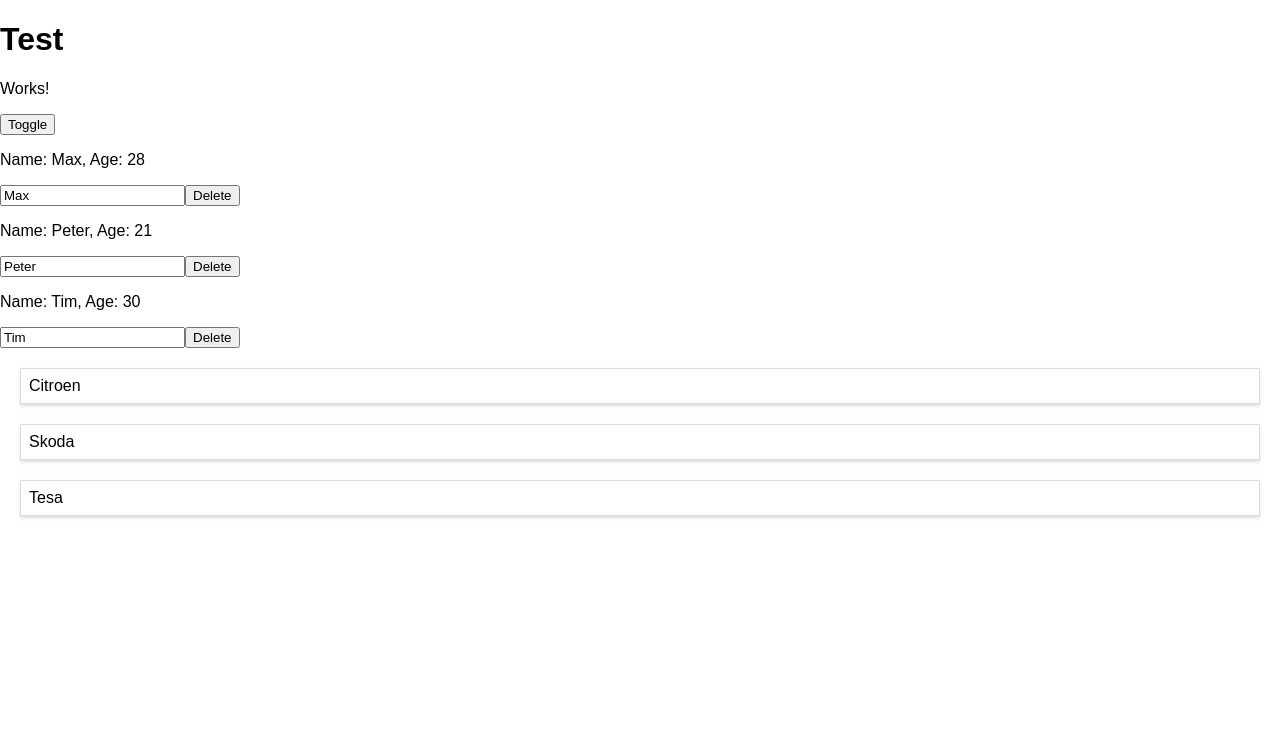
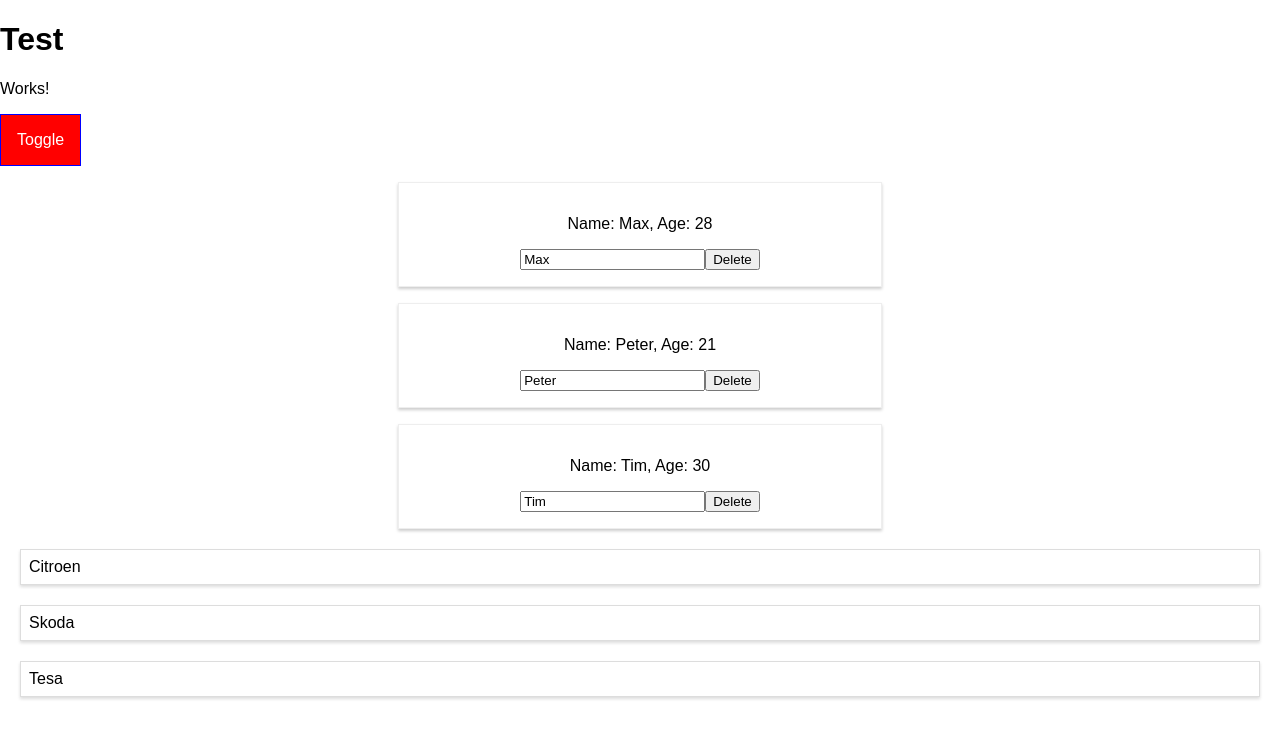
Before and after one commit to JakubKubista/react-the-complete-guide, a React app: page / in a window 1280 px wide. Shown: the top 738 px of the page. Built offline with nearby package versions, Linux system fonts and the light colour scheme.

Commit message:
Add usecase with styled-components

```diff
--- a/src/App.css
+++ b/src/App.css
@@ -10,7 +10,7 @@
   font-weight: bold;
 }
 
-.App button {
+/* .App button {
   border: 1px solid blue;
   padding: 16px;
   background-color: green;
@@ -21,7 +21,7 @@
 .App button:hover {
   background-color: lightgreen;
   color: black;
-}
+} */
 
 .App button.Red {
   background-color: red;
--- a/src/App.js
+++ b/src/App.js
@@ -1,8 +1,22 @@
 import React, { Component } from 'react';
+import styled from 'styled-components';
+
 import classes from './App.css';
-
 import Person from './components/person'
 import Car from './components/car'
+
+const StyledButton = styled.button`
+  border: 1px solid blue;
+  padding: 16px;
+  background-color: ${props => props.alt ? 'red' : 'green'};
+  font: inherit;
+  color: #fff;
+
+  &:hover {
+    background-color: ${props => props.alt ? 'salmon' : 'lightgreen'};
+    color: black;
+  }
+`;
 
 class App extends Component {
 
@@ -92,9 +106,9 @@ class App extends Component {
       <div className={classes.App}>
         <h1 >Test</h1>
         <p className={classesArr.join(' ')} >Works!</p>
-        <button
-          className={btnClass}
-          onClick={this.togglePersonsHandler}>Toggle</button>
+        <StyledButton
+          alt={this.state.showPersons}
+          onClick={this.togglePersonsHandler}>Toggle</StyledButton>
         {persons}
         <Car />
       </div>
--- a/src/components/person.js
+++ b/src/components/person.js
@@ -1,14 +1,28 @@
 import React from 'react';
-import classes from './person.css';
+import styled  from 'styled-components';
+
+// import classes from './person.css';
+
+const StyledDiv = styled.div`
+  width: 60%;
+  margin: 16px auto;
+  border: 1px solid #eee;
+  box-shadow: 0 2px 3px #ccc;
+  padding: 16px;
+  text-align: center;
+
+  @media (min-width: 500px) {
+    width: 450px;
+  }`;
 
 const Person = props => {
   return (
-    <div className={classes.Person}>
+    <StyledDiv>
       <p> Name: {props.name}, Age: {props.age}</p>
       <p> {props.children} </p>
       <input type="text" onChange={props.change} value={props.name} />
       <button onClick={props.click} >Delete</button>
-    </div>
+    </StyledDiv>
   );
 }
 export default Person;
```
